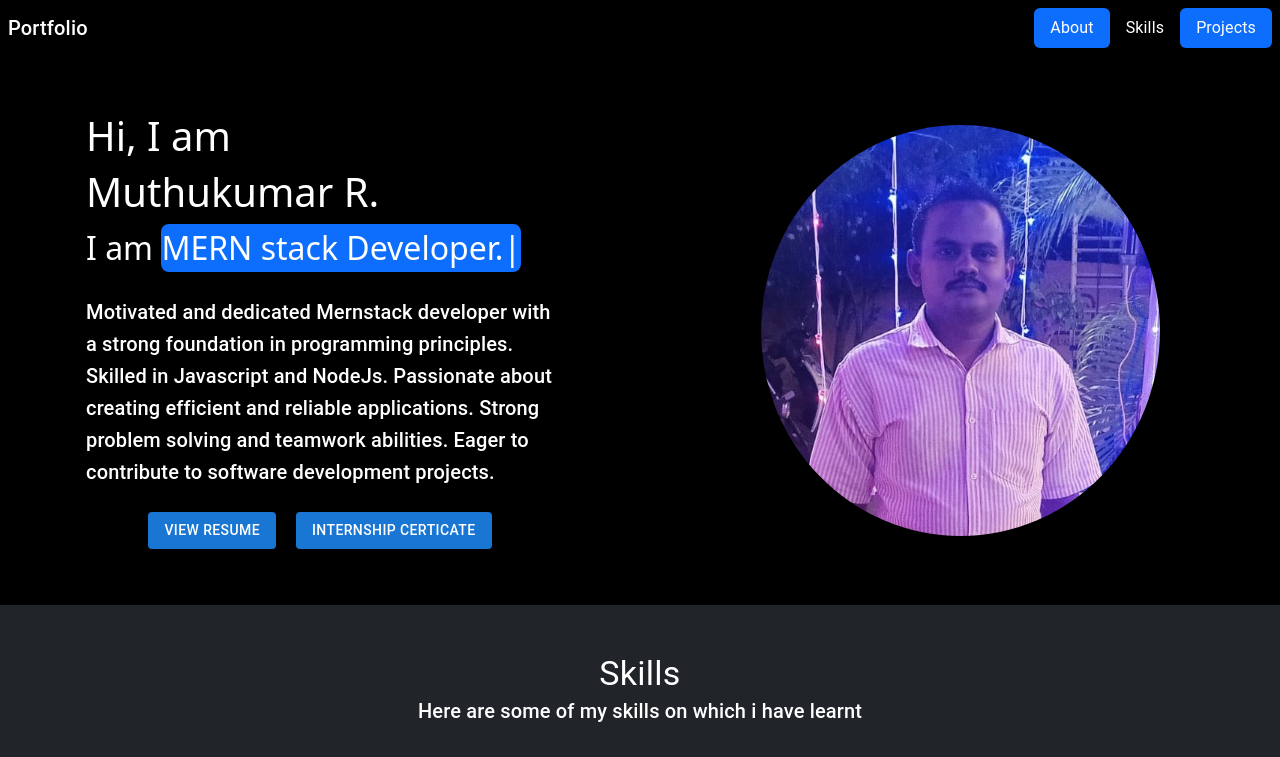
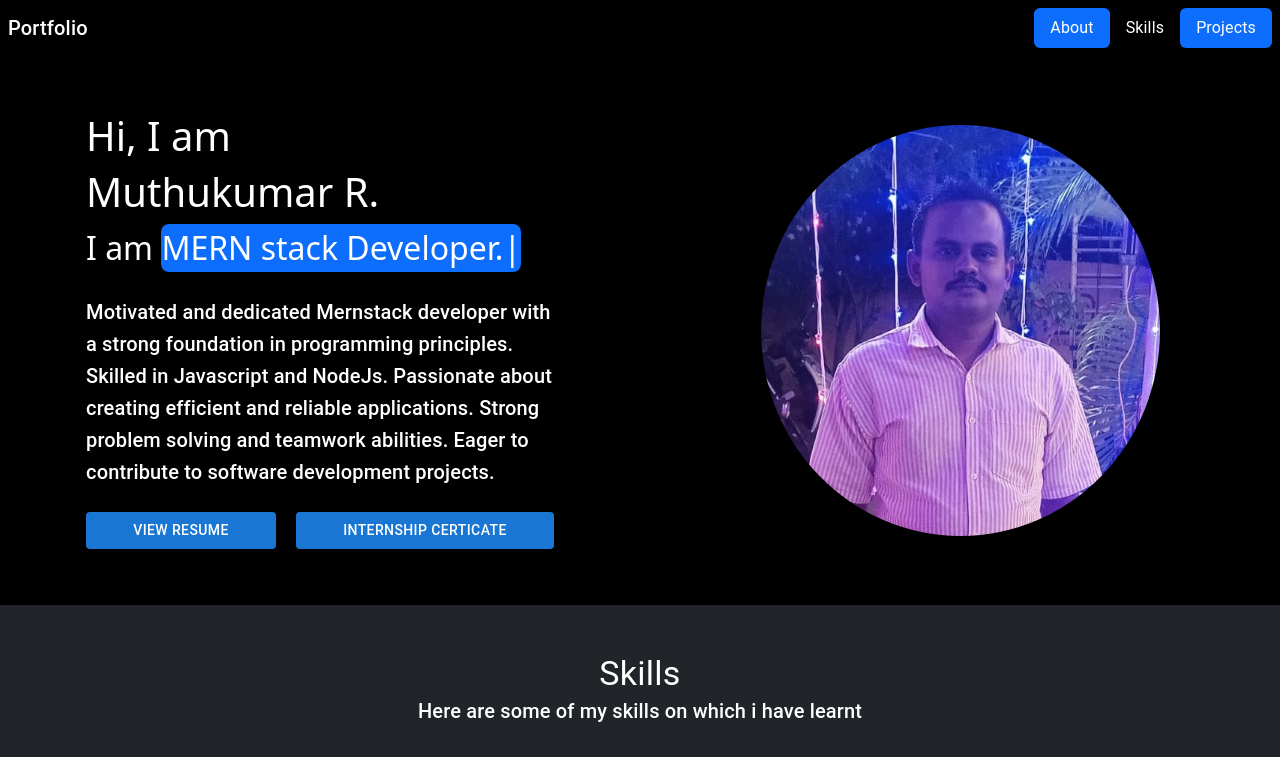
Before and after one commit to rammuthu1993/Muthukumar, a React (Vite) app: page / in a window 1280 px wide. Shown: the top 757 px of the page. Built offline with nearby package versions, Linux system fonts and the light colour scheme.

Commit message:
tenth commit

```diff
--- a/src/components/PortFolio.jsx
+++ b/src/components/PortFolio.jsx
@@ -81,7 +81,7 @@ export const PortFolio = ()=>{
               Motivated and dedicated Mernstack developer with a strong foundation in programming principles. Skilled in Javascript and NodeJs. Passionate about creating efficient and reliable applications. Strong problem solving and teamwork abilities. Eager to contribute to software development projects.
               </Typography>
               <br />
-              <div className="dis-grid align-items-center justify-content-center">
+              <div className="dis-grid align-items-center">
               <Button variant="contained"><a className="text-decoration-none text-white" href="https://drive.google.com/file/d/1z7B3bHpuMNOv549UR8kw9Y0fXhbHmjjU/view?usp=sharing">View Resume</a> </Button>
 
               <Button variant="contained"><a className="text-decoration-none text-white" href="https://drive.google.com/file/d/1EzjNSbQXDEJ_TdQeXL8nqYh-tHfqYADj/view?usp=sharing">Internship Certicate</a> </Button>
```
